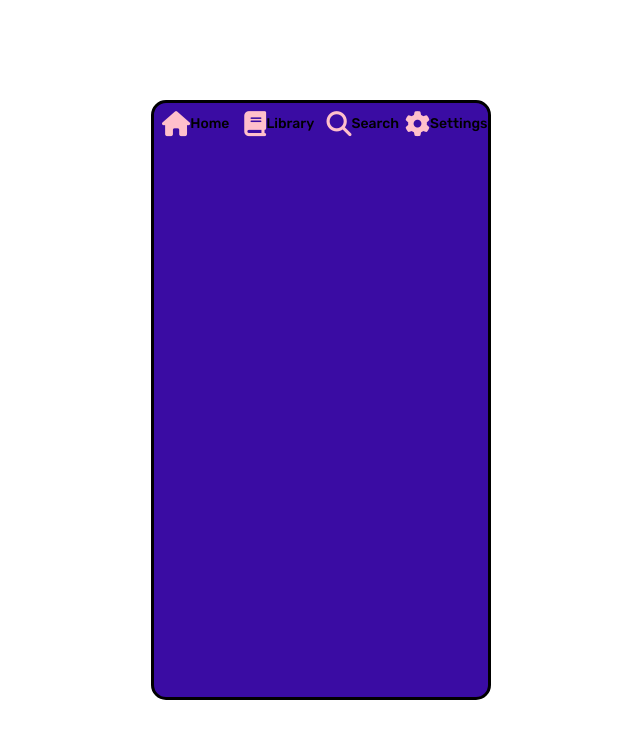
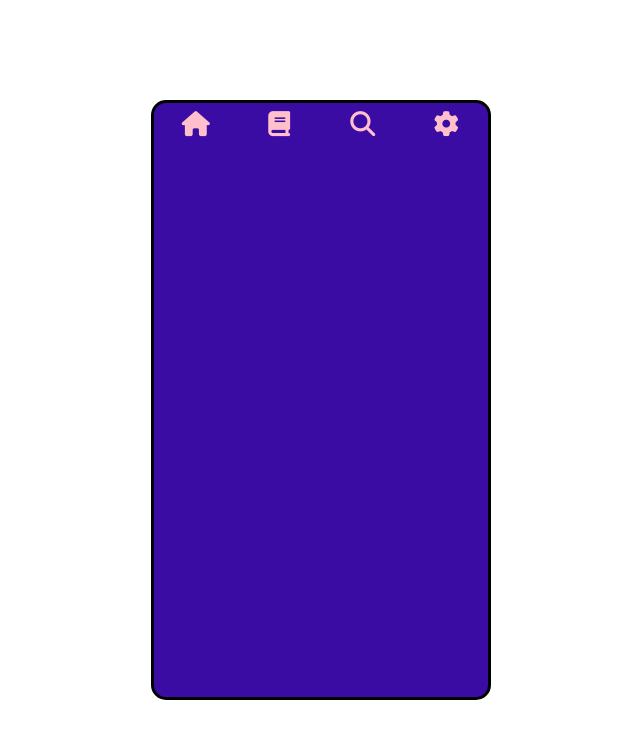
Before and after one commit to OscarYopan/music-app, a React (Vite) app: page / in a window 1280 px wide. Shown: the top 738 px of the page, without its empty margins (319-959 px from the left). Built offline with nearby package versions, Linux system fonts and the light colour scheme.

Commit message:
Update Head.jsx

```diff
--- a/src/components/Head/Head.jsx
+++ b/src/components/Head/Head.jsx
@@ -5,22 +5,18 @@ export const Head = () => {
     <div className='head'>
       <div className='icon'>
         <i className="fa-solid fa-house"></i>
-        <p>Home</p>
       </div>
 
       <div className='icon'>
         <i className="fa-solid fa-book"></i>
-        <p>Library</p>
       </div>
 
       <div className='icon'>
         <i className="fa-solid fa-magnifying-glass"></i>
-        <p>Search</p>
       </div>
 
       <div className='icon'>
         <i className="fa-solid fa-gear"></i>
-        <p>Settings</p>
       </div>
     </div>
   )
```
